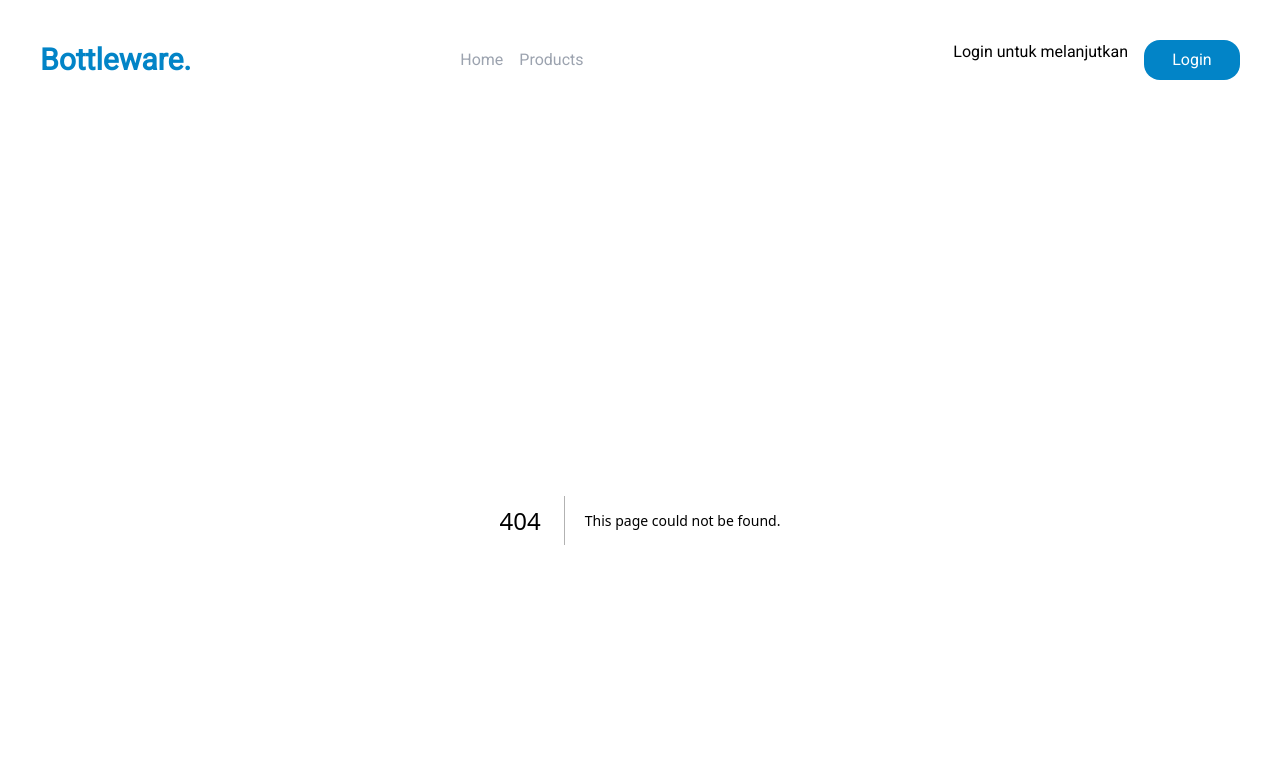
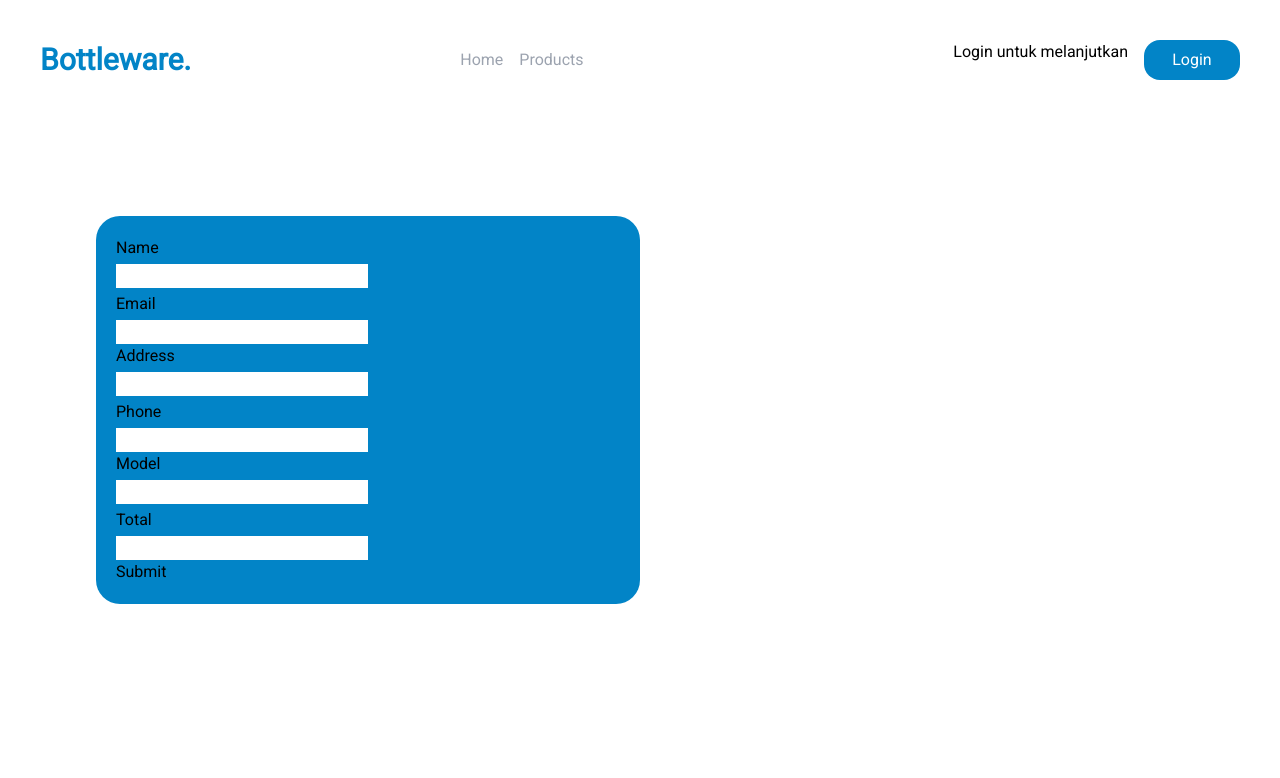
Before and after one commit to mhmdyoga/bottlewears, a Next.js app: page /orders/1 in a window 1280 px wide. Before the commit this address had no page. Shown: the top 778 px of the page. Built offline with nearby package versions, Linux system fonts and the light colour scheme.

Commit message:
Initialize Projext

```diff
--- /dev/null
+++ b/src/app/crockicle/[id]/page.tsx
@@ -0,0 +1,26 @@
+import Image from 'next/image';
+import Link from 'next/link';
+import React from 'react'
+
+const DetailProduct = async ({params: {id}}: any) => {
+  const respones = await fetch(`http://localhost:8080/crockicle/${id}`);
+  const crockicleDetail: any = await respones.json();
+
+  return (
+    <div className="flex lfex-row gap-3 p-5">
+        <div className='flex flex-col md:flex-row gap-5 bg-sky-600 rounded-3xl'>
+            <Image src={crockicleDetail.img} alt="detail" width={360} height={360}/>
+        </div>
+        <div className='text-black p-5 flex flex-col gap-4'>
+          <h1 className="text-3xl font-bold">{crockicleDetail.name}</h1>
+        <h2 className='font-medium text-sm'>{crockicleDetail.description}</h2>
+        <span>Price:{crockicleDetail.price}</span>
+         <div>
+          <Link href={`/orders/${crockicleDetail.id}`} className='bg-sky-600 p-4 rounded-xl'>Checkout</Link>
+        </div>
+        </div>
+    </div>
+  )
+}
+
+export default DetailProduct
--- /dev/null
+++ b/src/app/orders/[id]/page.tsx
@@ -0,0 +1,103 @@
+"use client";
+import axios from "axios";
+import React, { useState } from "react";
+
+const Orders = () => {
+  // data order
+  const [order, setOrder] = useState({
+    id: "",
+    name: "",
+    email: "",
+    address: "",
+    phone: "",
+    model: "",
+    total: "",
+  });
+
+  const handleOrder = async (e: any) => {
+    e.preventDefault();
+    try {
+      const respone = await axios.post("http://localhost:8080/cart", order);
+      console.log("Order Submitted", respone.data);
+      if(!respone){
+        console.log("error ordered")
+      }
+      alert('Order succesfully')
+      // reset order
+      setOrder({
+        id: "",
+        name: "",
+        email: "",
+        address: "",
+        phone: "",
+        model: "",
+        total: "",
+      });
+    } catch (error) {
+      console.error("Error Submitted", error);
+    }
+  };
+
+  return (
+    <div className="p-24">
+      <div className="bg-sky-600 rounded-3xl p-5 w-1/2">
+        <form onSubmit={handleOrder} >
+          <div>
+            <div className="flex flex-col gap-1 w-1/2">
+              <label htmlFor="name">Name</label>
+            <input type="text" name="name" value={order.name} id="name" onChange={(e: any) => setOrder({...order, name: e.target.value })} />
+            <label htmlFor="email">Email</label>
+            <input
+              type="email"
+              name="email"
+              id="email"
+              value={order.email}
+              onChange={(e: any) => setOrder({...order, email: e.target.value })}
+            />
+            </div>
+            <div className="flex flex-col gap-1 w-1/2">
+            <label htmlFor="address">Address</label>
+            <input
+              type="text"
+              name="address"
+              id="address"
+              value={order.address}
+              onChange={(e: any) => setOrder({...order, address: e.target.value }) }
+            />
+              <label htmlFor="phone">Phone</label>
+            <input
+              type="text"
+              name="phone"
+              id="phone"
+              value={order.phone}
+              onChange={(e: any) => setOrder({...order, phone: e.target.value })}
+            />
+            </div>
+            <div className="flex flex-col gap-1 w-1/2">
+          <label htmlFor="model">Model</label>
+            <input
+              type="text"
+              name="model"
+              id="model"
+              value={order.model}
+              onChange={(e: any) => setOrder({...order, model: e.target.value })}
+            />
+            <label htmlFor="total">Total</label>
+            <input
+              type="text"
+              name="total"
+              id="total"
+              value={order.total}
+              onChange={(e: any) => setOrder({...order, total: e.target.value })}
+            />
+            </div>
+
+            <button type="submit">Submit</button>
+          </div>
+        </form>
+      </div>
+    </div>
+  );
+};
+
+export default Orders;
--- /dev/null
+++ b/src/app/products/page.tsx
@@ -0,0 +1,28 @@
+import axios from 'axios'
+import Image from 'next/image';
+import Link from 'next/link';
+import React from 'react'
+
+const Products = async () => {
+   const response = await axios.get('http://localhost:8080/crockicle')
+  const data = response.data;
+  return (
+    <div>
+        <div className="grid grid-cols-2 md:grid-cols-3 lg:grid-cols-4  gap-5">
+          { data.map((items: any) => (
+            <Link href={`/crockicle/${items.id}`} className="ml-12 bg-sky-600 rounded-3xl" key={items.id}>
+              <Image src={items.img} alt="img" width={200} height={200}/>
+              <div className="text-white font-bold p-4">
+              <h2 className="text-start">{items.name}</h2>
+              <span className="text-start">Price: {items.price}</span>
+              </div>
+            </Link>
+           ))}
+        </div>
+    </div>
+  )
+}
+
+
+
+export default Products
```
Also changed, not shown: 1 other file (tests, documents, lock files or other folders).
